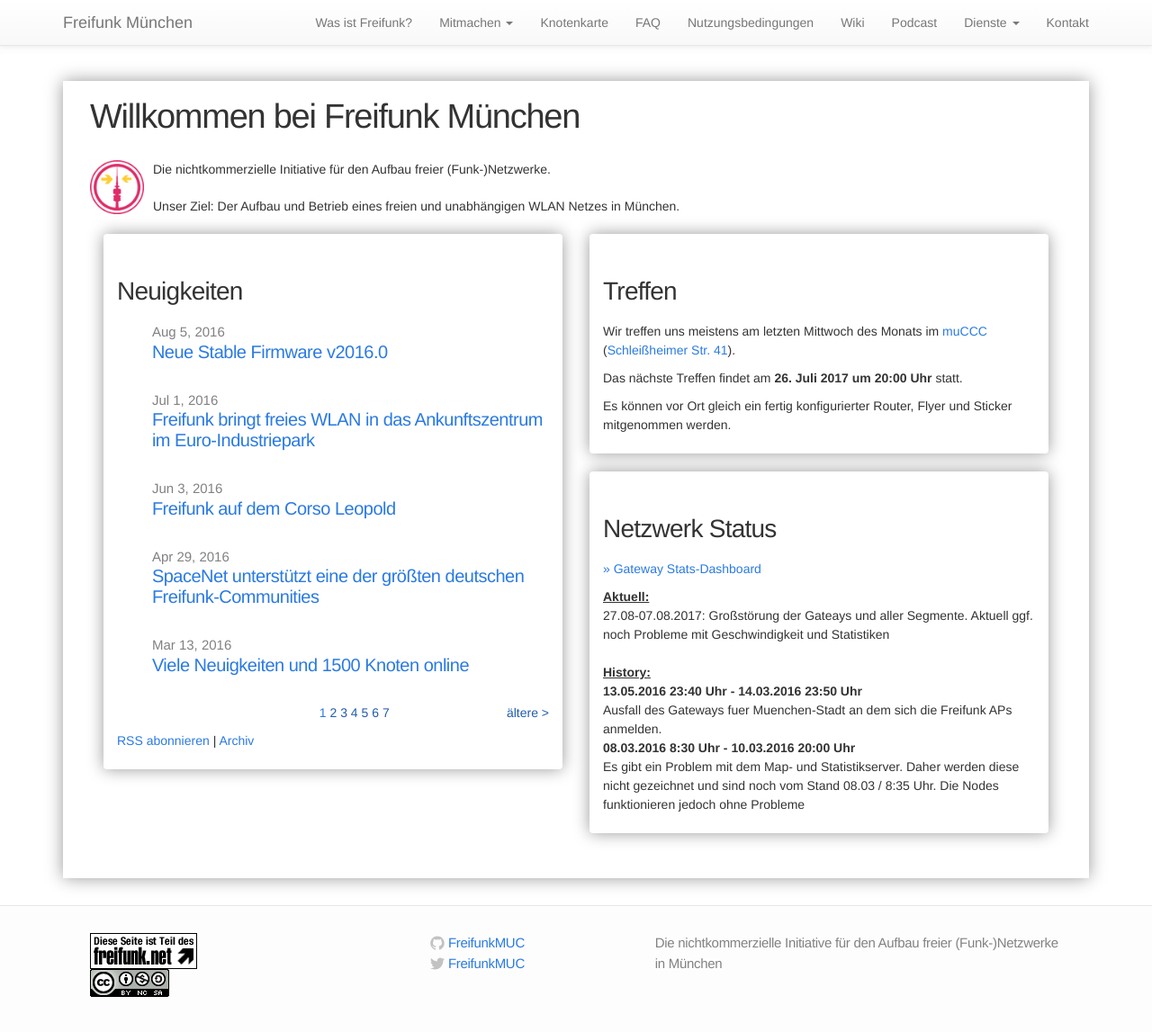
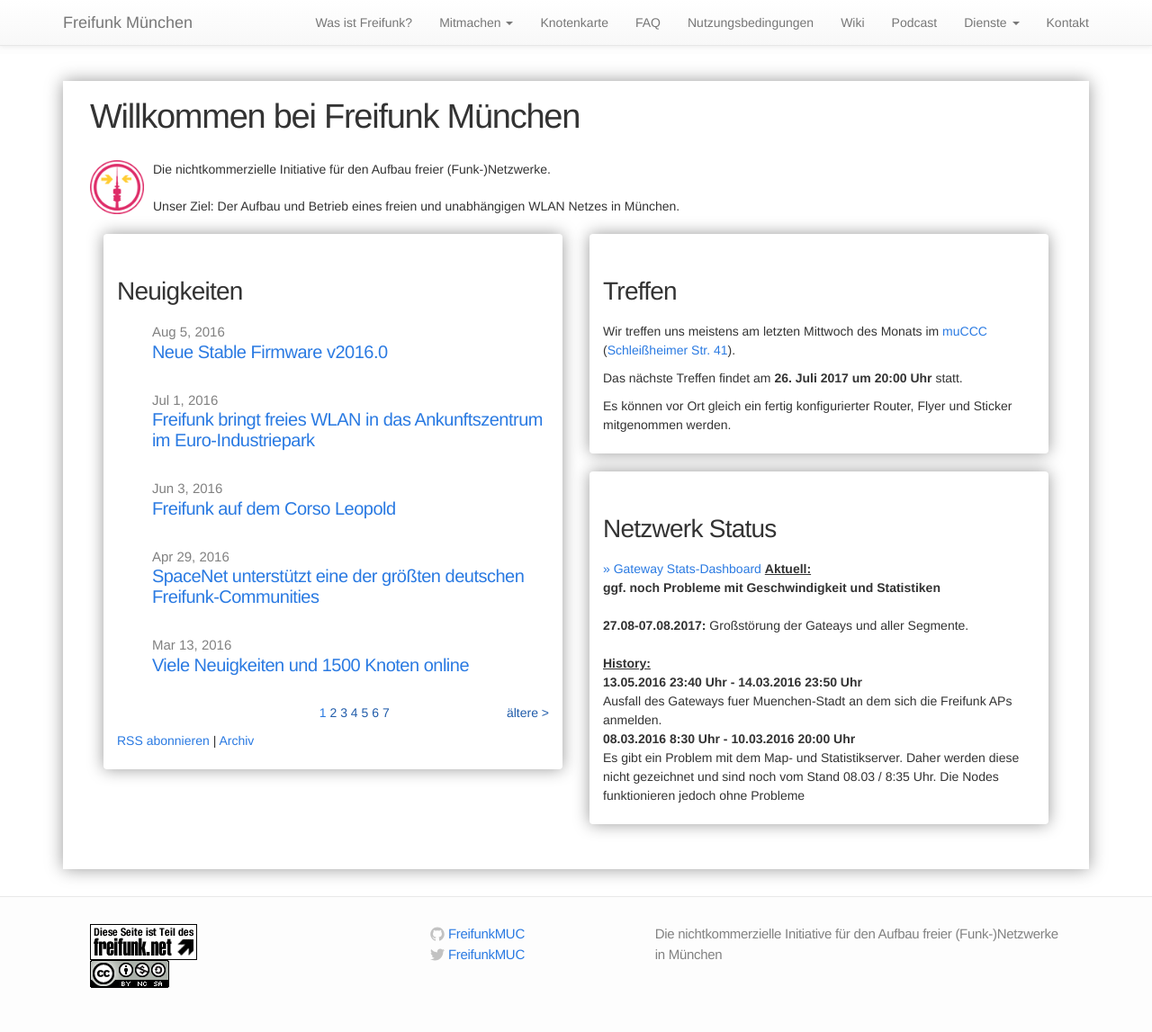
Before and after one commit to freifunkMUC/freifunkmuc.github.io, a Jekyll site: the page built from index.md, in a window 1280 px wide and 1163 px high. Shown: the top 1147 px of the window at 90% size. Built offline with Jekyll 4.4.1, drawn with Linux system fonts in a browser that asks for light colours.

Commit message:
Updated Infos in proper format and order

```diff
--- a/_includes/network-status.md
+++ b/_includes/network-status.md
@@ -1,8 +1,9 @@
 ## Netzwerk Status
 <a target='_blank' href="https://stats.ffmuc.net/dashboard/db/network-overview">>> Gateway Stats-Dashboard</a>
-
 <u><b>Aktuell:</b></u>
-<br>27.08-07.08.2017: Großstörung der Gateays und aller Segmente. Aktuell ggf. noch Probleme mit Geschwindigkeit und Statistiken
+<br><b>ggf. noch Probleme mit Geschwindigkeit und Statistiken</b>
+<br>
+<br><b>27.08-07.08.2017:</b> Großstörung der Gateays und aller Segmente.
 <br>
 <br><u><b>History:</b></u>
 <br>
```
